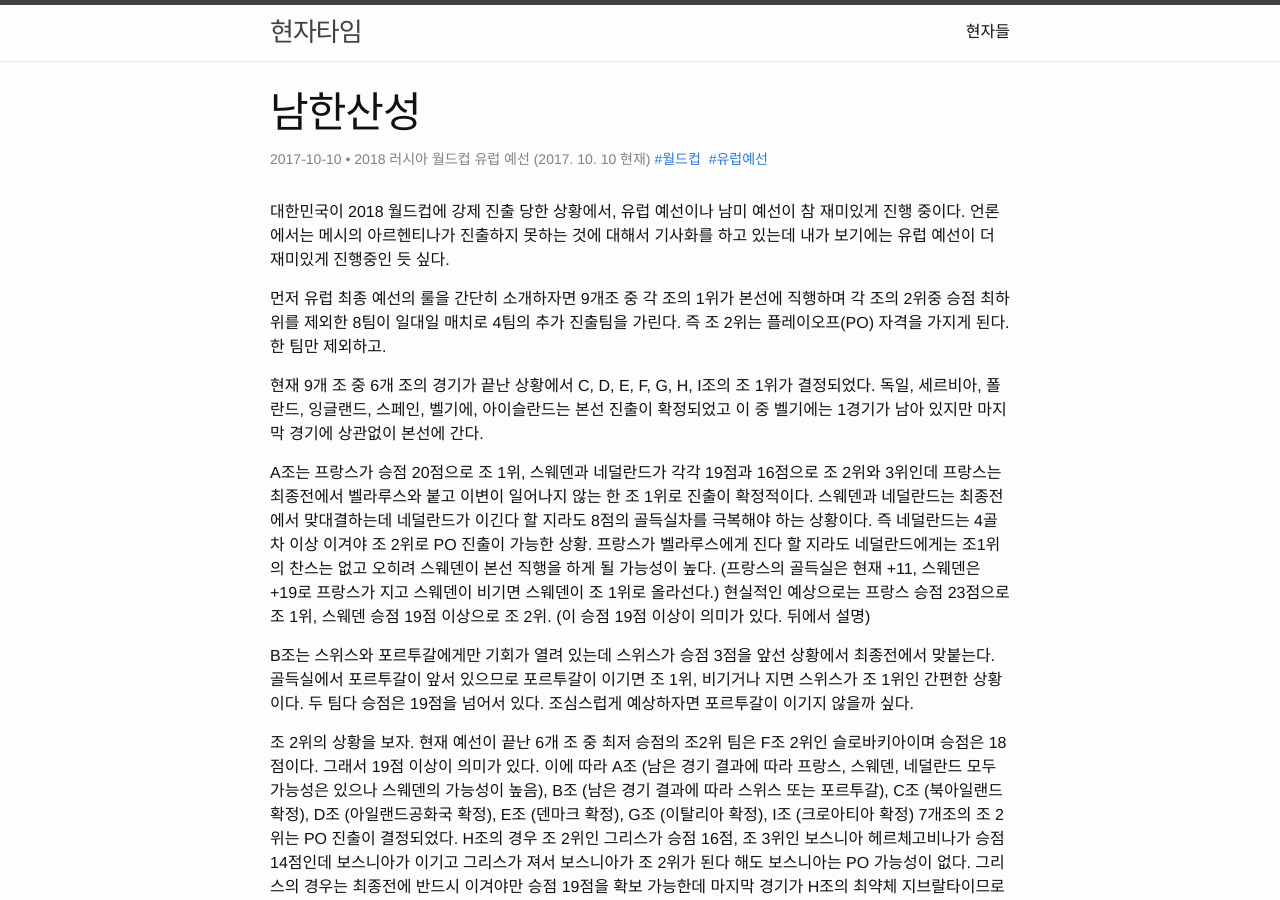
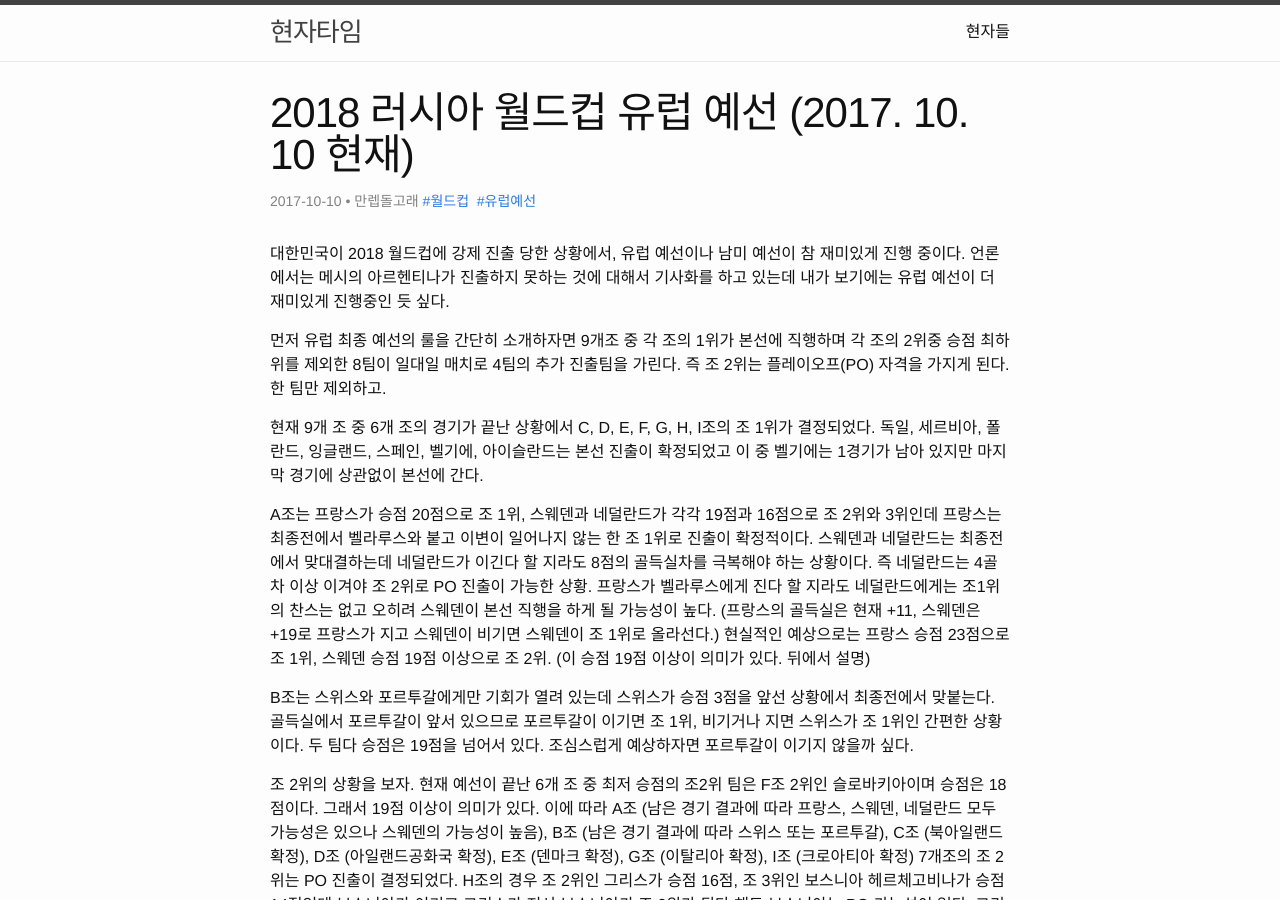
Before and after one commit to hjtm/hjtm.github.io, a Jekyll site: the page built from _posts/crapas/2017-10-10-월드컵유럽예선.md, in a window 1280 px wide and 900 px high. Built offline with Jekyll 4.4.1, drawn with Linux system fonts in a browser that asks for light colours; our own code applies the rules of GitHub Pages for plain Markdown files.

Commit message:
new post

```diff
--- a/_posts/crapas/2017-10-10-월드컵유럽예선.md
+++ b/_posts/crapas/2017-10-10-월드컵유럽예선.md
@@ -1,7 +1,7 @@
 ---
-title: 남한산성
+title: 2018 러시아 월드컵 유럽 예선 (2017. 10. 10 현재)
 date: 2017-10-10 09:30:00 +0900
-author: 2018 러시아 월드컵 유럽 예선 (2017. 10. 10 현재)
+author: 만렙돌고래
 tags: [월드컵, 유럽예선]
 ---
 
```
